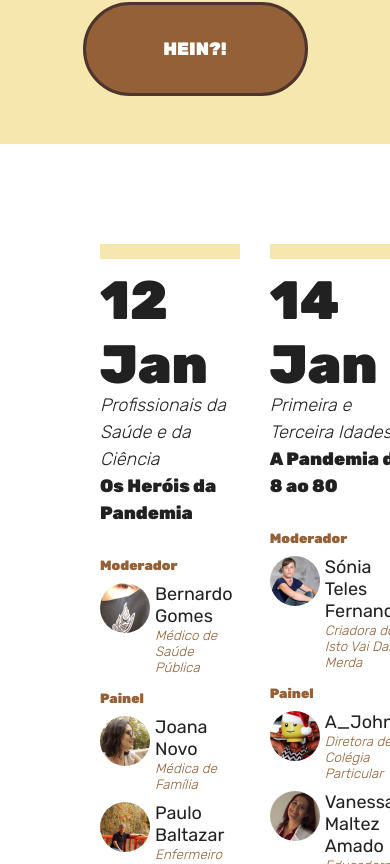
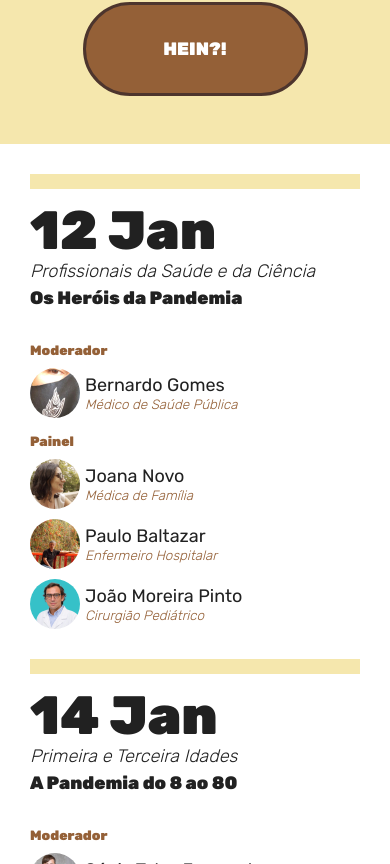
Before and after one commit to ickas/istovaidarmerda.online, a Next.js app: page / in a window 390 px wide. Shown: the part 700-1564 px from the top of the page. Built offline with nearby package versions, Linux system fonts and the light colour scheme.

Commit message:
add some responsiveness magic on schedule section

```diff
--- a/src/components/Schedule.js
+++ b/src/components/Schedule.js
@@ -2,14 +2,21 @@
 import PropTypes from "prop-types";
 import Link from "next/link";
 import styled from "styled-components";
+import { device } from "utils/breakpoints";
 
 const Wrapper = styled.section`
-  padding: 100px;
+  padding: 30px;
+
+  @media ${device.l} {
+    padding: 100px;
+  }
 `;
 
 const Events = styled.div`
+  margin: 0 auto;
+  max-width: 1440px;
   display: grid;
-  grid-template-columns: repeat(4, 1fr);
+  grid-template-columns: repeat(auto-fit, minmax(280px, 1fr));
   grid-gap: 30px;
 `;
 
```
